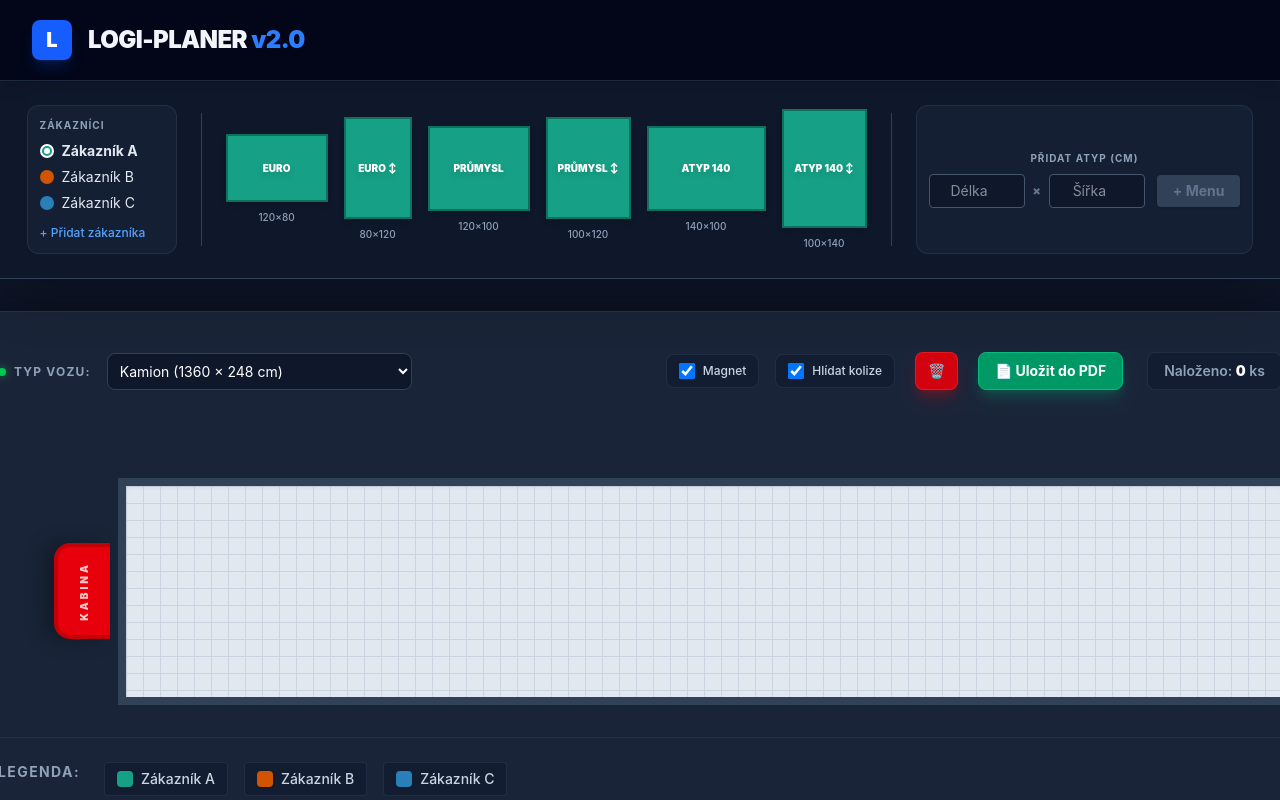
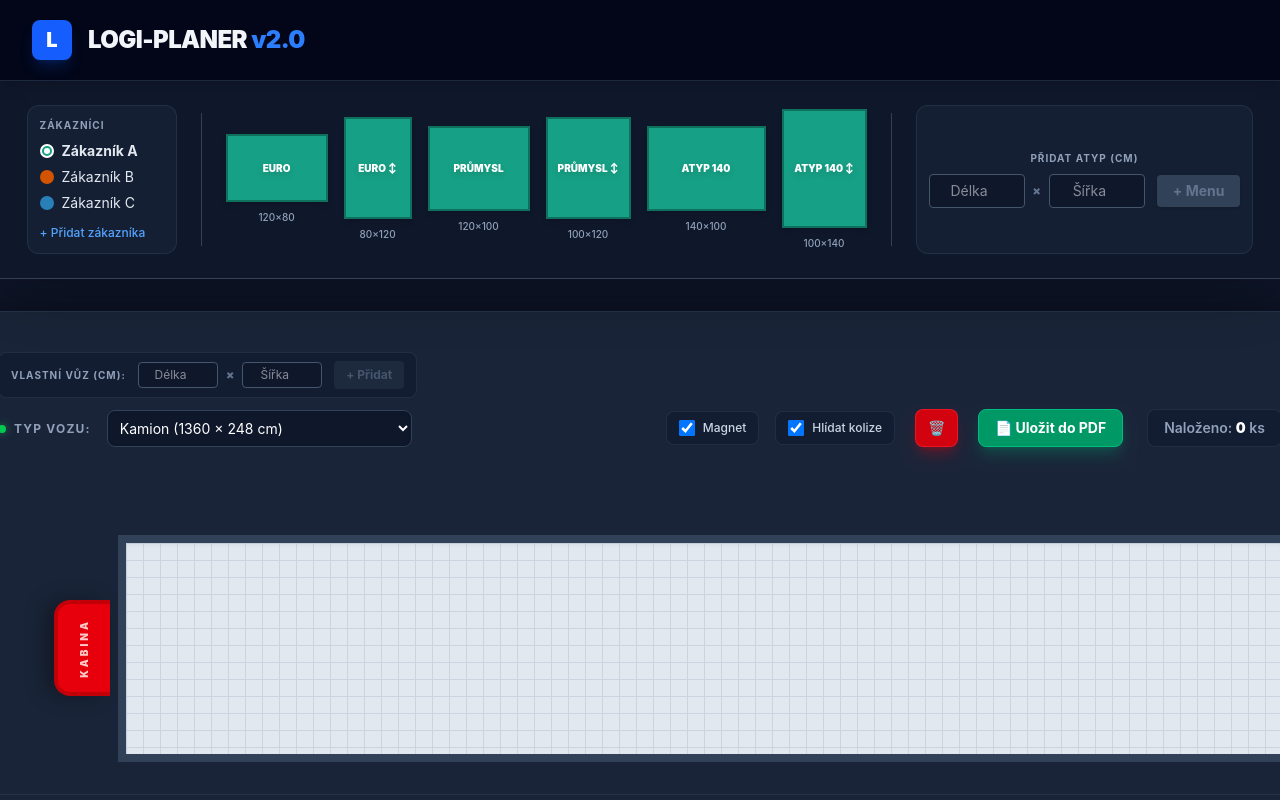
Before and after one commit to OndraHoli/logi_planner_v2, a React (Vite) app: page / in a window 1280 px wide. Shown: the top 800 px of the page. Built offline with nearby package versions, Linux system fonts and the light colour scheme.

Commit message:
added custom truck size

```diff
--- a/src/App.tsx
+++ b/src/App.tsx
@@ -17,7 +17,7 @@ import type { Pallet, Truck } from './types';
 const SCALE = 0.85;
 const ESCAPE_THRESHOLD_PX = 80;
 const SNAP_THRESHOLD_CM = 15;
-const CURSOR_SNAP_CM = 10; // Jak blízko musí být kurzor k paletě, aby se přichytil
+const CURSOR_SNAP_CM = 10;
 
 const INITIAL_TEMPLATES = [
   { id: 'euro', name: 'EURO', width: 120, height: 80 },
@@ -28,10 +28,11 @@ const INITIAL_TEMPLATES = [
   { id: 'atyp140_rot', name: 'Atyp 140 ↕', width: 100, height: 140 },
 ];
 
-const TRUCK_TYPES = [
+// Přidali jsme parametr "splitAt" pro určení, kde se auto láme (v cm)
+const INITIAL_TRUCK_TYPES = [
   { id: 'kamion', name: 'Kamion', width: 1360, height: 248 },
-  { id: 'souprava', name: 'Souprava (7.7m + 7.7m)', width: 1540, height: 240 },
-  { id: 'vlek', name: 'Vlek (7.4m + 8.2m)', width: 1560, height: 240 },
+  { id: 'souprava', name: 'Souprava (7.7m + 7.7m)', width: 1540, height: 240, splitAt: 770 },
+  { id: 'vlek', name: 'Vlek (7.4m + 8.2m)', width: 1560, height: 240, splitAt: 740 },
   { id: '21pal', name: '21-ti paletové auto', width: 840, height: 240 },
   { id: '20pal', name: '20-ti paletové auto', width: 820, height: 240 },
   { id: '18pal', name: '18-ti paletové auto', width: 720, height: 240 },
@@ -44,16 +45,8 @@ const DEFAULT_CUSTOMERS = [
   { id: 'c3', name: 'Zákazník C', color: '#2980B9' },
 ];
 
-// Vysoce kontrastní barvy pro další zákazníky
 const MORE_COLORS = [
-  '#F1C40F', // Zářivá žlutá
-  '#E74C3C', // Červená
-  '#8E44AD', // Fialová
-  '#00FF00', // Limetkově zelená
-  '#FF69B4', // Růžová
-  '#34495E', // Tmavě šedomodrá
-  '#8B4513', // Hnědá
-  '#00CED1', // Tyrkysová
+  '#F1C40F', '#E74C3C', '#8E44AD', '#00FF00', '#FF69B4', '#34495E', '#8B4513', '#00CED1',
 ];
 
 function TemplateItem({ template, currentColor, onDelete }: { template: typeof INITIAL_TEMPLATES[0], currentColor: string, onDelete?: (id: string) => void }) {
@@ -87,7 +80,6 @@ function TemplateItem({ template, currentColor, onDelete }: { template: typeof I
         </span>
       </div>
 
-      {/* Tlačítko na smazání vlastní šablony */}
       {onDelete && (
         <button
           onClick={(e) => {
@@ -168,7 +160,9 @@ function DraggablePallet({ pallet, truck, onRemove, onContextMenu }: DraggablePa
 }
 
 function App() {
-  const [truck, setTruck] = useState<Truck>(TRUCK_TYPES[0]);
+  const [truckTypes, setTruckTypes] = useState(INITIAL_TRUCK_TYPES);
+  const [truck, setTruck] = useState<any>(INITIAL_TRUCK_TYPES[0]);
+
   const [pallets, setPallets] = useState<Pallet[]>([]);
   const [templates, setTemplates] = useState(INITIAL_TEMPLATES);
 
@@ -176,8 +170,13 @@ function App() {
   const [activeCustomerId, setActiveCustomerId] = useState(DEFAULT_CUSTOMERS[0].id);
   const [customerMenu, setCustomerMenu] = useState<{ x: number, y: number, customerId: string } | null>(null);
 
+  // Stavy pro vlastní paletu
   const [customW, setCustomW] = useState<number | ''>('');
   const [customH, setCustomH] = useState<number | ''>('');
+
+  // Stavy pro vlastní (atyp) kamion
+  const [customTruckW, setCustomTruckW] = useState<number | ''>('');
+  const [customTruckH, setCustomTruckH] = useState<number | ''>('');
 
   const [activeTemplate, setActiveTemplate] = useState<any>(null);
   const [preventOverlap, setPreventOverlap] = useState(true);
@@ -236,7 +235,6 @@ function App() {
 
   const handleAddCustomer = () => {
     const newId = `c${Date.now()}`;
-    // Index počítáme z celkového počtu, ale bez těch 3 výchozích
     const colorIndex = Math.max(0, customers.length - 3) % MORE_COLORS.length;
     const nextColor = MORE_COLORS[colorIndex];
     setCustomers(prev => [...prev, { id: newId, name: `Zákazník ${String.fromCharCode(65 + customers.length)}`, color: nextColor }]);
@@ -256,6 +254,22 @@ function App() {
     }
   };
 
+  const handleAddCustomTruck = () => {
+    if (customTruckW && customTruckH) {
+      const newTruck = {
+        id: `truck-${Date.now()}`,
+        name: `Atyp vůz (${customTruckW}x${customTruckH})`,
+        width: Number(customTruckW),
+        height: Number(customTruckH),
+      };
+      setTruckTypes(prev => [...prev, newTruck]);
+      setTruck(newTruck); // Okamžitě ho přepneme
+      setPallets([]); // Nové auto = čistá plocha
+      setCustomTruckW('');
+      setCustomTruckH('');
+    }
+  };
+
   const handleDeleteTemplate = (id: string) => {
     setTemplates(prev => prev.filter(t => t.id !== id));
   };
@@ -268,18 +282,15 @@ function App() {
     let xCm = Math.round(xPx / SCALE);
     let yCm = Math.round(yPx / SCALE);
 
-    // 1. MAGNETICKÝ KURZOR (Přichytávání na palety)
     let snappedX = xCm;
     let closestDist = CURSOR_SNAP_CM;
 
     pallets.forEach(p => {
-      // Přichytit k pravé hraně palety
       const rightEdge = p.position.x + p.width;
       if (Math.abs(xCm - rightEdge) < closestDist) {
         snappedX = rightEdge;
         closestDist = Math.abs(xCm - rightEdge);
       }
-      // Přichytit k levé hraně palety
       const leftEdge = p.position.x;
       if (Math.abs(xCm - leftEdge) < closestDist) {
         snappedX = leftEdge;
@@ -289,7 +300,6 @@ function App() {
 
     xCm = snappedX;
 
-    // Oříznutí, aby kurzor neutekl mimo nákres
     xCm = Math.max(0, Math.min(xCm, truck.width));
     yCm = Math.max(0, Math.min(yCm, truck.height));
 
@@ -447,9 +457,9 @@ function App() {
 
   const handleTruckChange = (e: React.ChangeEvent<HTMLSelectElement>) => {
     const selectedId = e.target.value;
-    const selectedTruck = TRUCK_TYPES.find(t => t.id === selectedId);
+    const selectedTruck = truckTypes.find(t => t.id === selectedId);
     if (selectedTruck) {
-      setTruck({ width: selectedTruck.width, height: selectedTruck.height });
+      setTruck(selectedTruck as any);
       setPallets([]);
     }
   };
@@ -593,26 +603,50 @@ function App() {
 
           <div ref={printAreaRef} className="bg-slate-800/80 p-10 rounded-3xl shadow-[0_0_50px_rgba(0,0,0,0.5)] border border-slate-700/50 backdrop-blur-sm flex flex-col items-center transition-all duration-300 relative">
 
-            {/* HORNÍ LIŠTA NA PAPÍRU - Upraven margin */}
+            {/* HORNÍ LIŠTA NA PAPÍRU */}
             <div className="w-full flex justify-between items-end mb-16">
+
+              {/* Levé menu (Nové vstupy pro Vlastní vůz a Výběr) */}
+              <div className="flex flex-col gap-3">
+                <div className="flex items-center gap-2 bg-slate-900/50 px-3 py-2 rounded-lg border border-slate-700/50 w-max" data-html2canvas-ignore="true">
+                  <span className="text-[10px] text-slate-400 font-bold uppercase tracking-widest mr-1">Vlastní vůz (cm):</span>
+                  <input
+                    type="number" value={customTruckW} onChange={(e) => setCustomTruckW(e.target.value ? Number(e.target.value) : '')} placeholder="Délka"
+                    className="w-20 bg-slate-900 border border-slate-600 rounded px-2 py-1 text-xs text-white focus:ring-1 focus:ring-blue-500 focus:outline-none text-center"
+                  />
+                  <span className="text-slate-500 text-xs font-black">×</span>
+                  <input
+                    type="number" value={customTruckH} onChange={(e) => setCustomTruckH(e.target.value ? Number(e.target.value) : '')} placeholder="Šířka"
+                    className="w-20 bg-slate-900 border border-slate-600 rounded px-2 py-1 text-xs text-white focus:ring-1 focus:ring-blue-500 focus:outline-none text-center"
+                  />
+                  <button
+                    onClick={handleAddCustomTruck} disabled={!customTruckW || !customTruckH}
+                    className="bg-slate-700 disabled:bg-slate-800 disabled:text-slate-600 hover:bg-slate-600 text-white text-xs font-bold px-3 py-1.5 rounded transition-colors ml-1"
+                  >
+                    + Přidat
+                  </button>
+                </div>
+
                 <div className="flex items-center gap-4">
                   <span className="text-slate-400 text-xs uppercase tracking-widest font-bold flex items-center gap-2">
                     <div className="w-2 h-2 rounded-full bg-green-500 shadow-[0_0_8px_rgba(34,197,94,0.6)]"></div>
                     Typ vozu:
                   </span>
-
                   <select
+                    value={truck.id}
                     onChange={handleTruckChange}
                     className="bg-slate-900 border border-slate-700 text-white text-sm rounded-lg focus:ring-blue-500 focus:border-blue-500 block p-2 outline-none shadow-inner cursor-pointer"
                   >
-                  {TRUCK_TYPES.map((t) => (
+                    {truckTypes.map((t) => (
                       <option key={t.id} value={t.id}>
                         {t.name} ({t.width} × {t.height} cm)
                       </option>
                     ))}
                   </select>
                 </div>
+              </div>
 
+              {/* Pravé menu s tlačítky */}
               <div className="flex items-center gap-4">
                 <label
                   className="flex items-center gap-2 cursor-pointer text-xs text-slate-300 font-medium bg-slate-900/50 px-3 py-2 rounded-lg border border-slate-700/50 hover:bg-slate-800 transition-colors"
@@ -686,6 +720,23 @@ function App() {
                   backgroundSize: `${20 * SCALE}px ${20 * SCALE}px`,
                 }}
               >
+                {/* DĚLÍCÍ ČÁRA PRO SOUPRAVY */}
+                {truck.splitAt && (
+                  <div
+                    className="absolute top-0 bottom-0 z-0 pointer-events-none flex items-center justify-center"
+                    style={{
+                      left: truck.splitAt * SCALE,
+                      width: '6px',
+                      transform: 'translateX(-50%)',
+                      backgroundColor: 'rgba(15, 23, 42, 0.2)',
+                      borderLeft: '3px dashed #f1c40f', // Výrazné žluté šrafování
+                      borderRight: '3px dashed #f1c40f',
+                    }}
+                  >
+                    <span className="text-[9px] text-[#f1c40f] font-black uppercase tracking-widest rotate-90 whitespace-nowrap bg-slate-900/80 px-2 py-1 rounded">Spoj</span>
+                  </div>
+                )}
+
                 {/* DYNAMICKÉ PRAVÍTKO S PŘICHYTÁVÁNÍM */}
                 {cursorPos && (
                   <div
```
Lines whose indentation alone changed are shown as unchanged.
